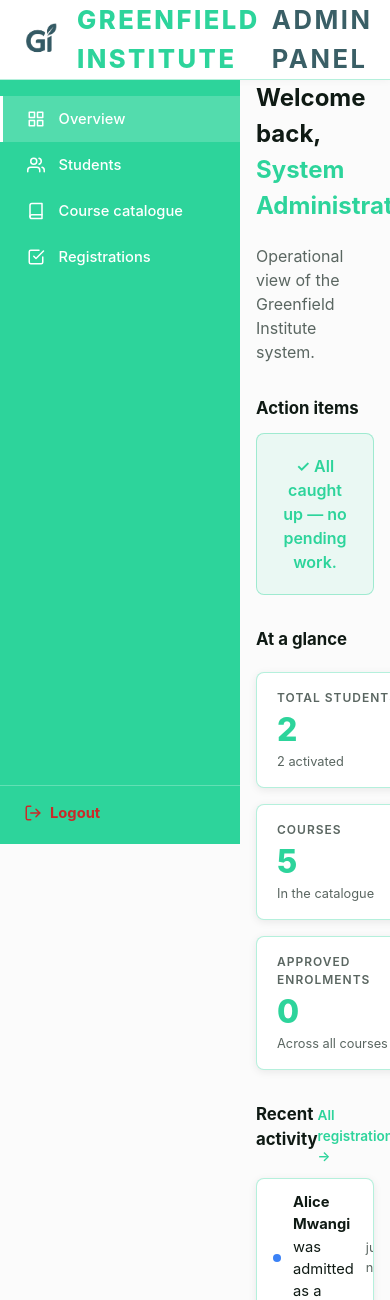
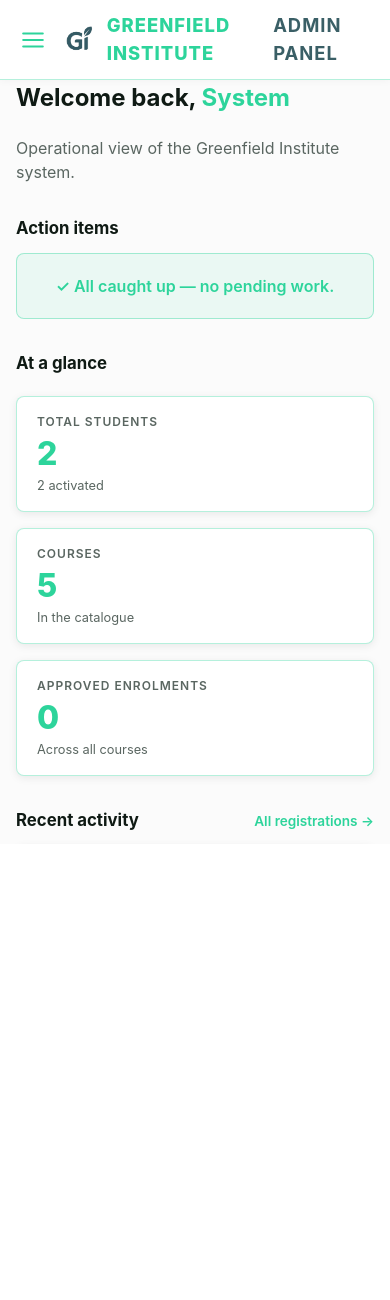
Before and after one commit to Winney360/GreenField_Institute, a PHP site: page /admin/dashboard.php in a window 390 px wide; the page is wider, and only the part inside the window is pictured. Shown: the top 1300 px of that part. After the commit the page ends 830 px from the top of that part, so only its background shows below. Run offline with PHP 8.4, Linux system fonts and the light colour scheme; a user stored in the database is signed in; data comes from the database, SQL or seed files in the repository; data that the repository does not hold is empty.

Commit message:
feat: Implement responsive navbar with hamburger menu for mobile/tablet views and improve user greeting display

```diff
--- a/admin/dashboard.php
+++ b/admin/dashboard.php
@@ -1,6 +1,8 @@
 <?php
 require_once __DIR__ . '/../includes/auth.php';
 $admin = require_admin();
+// Greeting uses just the first word of the name (cleaner heading).
+$firstName = explode(' ', $admin['full_name'])[0];
 ?>
 <!DOCTYPE html>
 <html lang="en">
@@ -11,7 +13,12 @@
     <link rel="stylesheet" href="../assets/css/style.css" />
 </head>
 <body class="has-sidebar">
-    <header class="navbar"><h1><img class="navbar__logo" src="../assets/img/logo.png" alt="" />GREENFIELD INSTITUTE <span class="admin-label">ADMIN PANEL</span></h1></header>
+    <header class="navbar">
+        <button class="navbar__hamburger" type="button" aria-label="Open menu">
+            <svg viewBox="0 0 24 24" fill="none" stroke="currentColor" stroke-width="2" stroke-linecap="round" stroke-linejoin="round" aria-hidden="true"><line x1="3" y1="6" x2="21" y2="6"/><line x1="3" y1="12" x2="21" y2="12"/><line x1="3" y1="18" x2="21" y2="18"/></svg>
+        </button>
+        <h1><img class="navbar__logo" src="../assets/img/logo.png" alt="" />GREENFIELD INSTITUTE <span class="admin-label">ADMIN PANEL</span></h1>
+    </header>
 
     <aside class="sidebar">
         <nav class="sidebar__nav">
@@ -42,7 +49,7 @@
 
     <main class="main">
       <div class="container">
-        <h2>Welcome back, <span class="user-name"><?= htmlspecialchars($admin['full_name']) ?></span></h2>
+        <h2>Welcome back, <span class="user-name"><?= htmlspecialchars($firstName) ?></span></h2>
         <p style="color:var(--text-muted); margin-top:0;">
             Operational view of the Greenfield Institute system.
         </p>
@@ -96,6 +103,7 @@
     </main>
 
     <script src="../assets/js/api.js"></script>
+    <script src="../assets/js/nav.js"></script>
     <script>
         function timeAgo(iso) {
             const now = Date.now();
--- a/assets/css/style.css
+++ b/assets/css/style.css
@@ -431,6 +431,78 @@
     min-height: calc(100vh - var(--navbar-h));
 }
 .has-sidebar .container { margin-top: 1.5rem; }
+
+/* --- Hamburger button (lives in the navbar, mobile/tablet only) --- */
+.navbar__hamburger {
+    display: none;       /* hidden on desktop, shown via media query below */
+    background: transparent;
+    border: none;
+    padding: 0.5rem;
+    color: var(--color-primary);
+    cursor: pointer;
+    align-items: center;
+    justify-content: center;
+}
+.navbar__hamburger svg { width: 26px; height: 26px; }
+
+/* Click-to-close overlay behind the open sidebar. Element is injected
+   dynamically by nav.js; lives in the DOM but hidden until needed. */
+.sidebar-backdrop {
+    display: none;
+    position: fixed;
+    top: var(--navbar-h);
+    left: 0; right: 0; bottom: 0;
+    background: rgba(0, 0, 0, 0.45);
+    z-index: 40;
+    opacity: 0;
+    transition: opacity 0.2s ease;
+}
+
+/* --- Sidebar collapses into a hamburger menu on phones/tablets ----- */
+@media (max-width: 1199px) {
+    /* Show hamburger; pin it to the left of the navbar.
+       Brand stays centred because the hamburger is absolute. */
+    .has-sidebar .navbar__hamburger {
+        display: flex;
+        position: absolute;
+        left: 0.75rem;
+        top: 50%;
+        transform: translateY(-50%);
+    }
+    /* Push the navbar's content right so it doesn't overlap the hamburger,
+       and shrink the brand a bit so the wordmark fits on a phone. */
+    .has-sidebar .navbar {
+        padding-left: 3.75rem;
+    }
+    .has-sidebar .navbar h1 {
+        font-size: 1.15rem;
+        letter-spacing: 1px;
+        gap: 0.5rem;
+    }
+    .has-sidebar .navbar__logo {
+        height: 36px;
+    }
+
+    /* Sidebar starts hidden off-screen to the left, slides in on toggle.
+       Higher z-index than backdrop so it sits on top of the dim overlay. */
+    .has-sidebar .sidebar {
+        transform: translateX(-100%);
+        transition: transform 0.25s ease;
+        z-index: 55;
+    }
+    .has-sidebar.sidebar-open .sidebar {
+        transform: translateX(0);
+    }
+
+    /* Main column reclaims full width — no sidebar in flow on mobile. */
+    .has-sidebar .main {
+        margin-left: 0;
+    }
+
+    /* Backdrop visible when sidebar is open. */
+    .has-sidebar .sidebar-backdrop { display: block; }
+    .has-sidebar.sidebar-open .sidebar-backdrop { opacity: 1; }
+}
 
 .auth-wrap {
     max-width: 420px;
--- /dev/null
+++ b/assets/js/nav.js
@@ -0,0 +1,44 @@
+// ---------------------------------------------------------------
+// Mobile/tablet navigation: hamburger ↔ sliding sidebar.
+//
+// Runs on every page that uses the sidebar layout (body has class
+// `has-sidebar`). Wires up the navbar's hamburger button, injects a
+// backdrop, and toggles `sidebar-open` on the body — CSS does the rest.
+// ---------------------------------------------------------------
+
+(function () {
+    document.addEventListener('DOMContentLoaded', function () {
+        const body = document.body;
+        if (!body.classList.contains('has-sidebar')) return;
+
+        // Inject the backdrop element (used to close the sidebar by tapping outside).
+        const backdrop = document.createElement('div');
+        backdrop.className = 'sidebar-backdrop';
+        backdrop.addEventListener('click', closeSidebar);
+        body.appendChild(backdrop);
+
+        // Toggle on hamburger click.
+        const btn = document.querySelector('.navbar__hamburger');
+        if (btn) {
+            btn.addEventListener('click', function (e) {
+                e.stopPropagation();
+                body.classList.toggle('sidebar-open');
+            });
+        }
+
+        // Close after navigating from a sidebar link — otherwise it stays
+        // open behind the new page on slow connections.
+        document.querySelectorAll('.sidebar__nav a, .sidebar__footer a').forEach(function (a) {
+            a.addEventListener('click', closeSidebar);
+        });
+
+        // Escape key also closes — keyboard accessibility nicety.
+        document.addEventListener('keydown', function (e) {
+            if (e.key === 'Escape') closeSidebar();
+        });
+
+        function closeSidebar() {
+            body.classList.remove('sidebar-open');
+        }
+    });
+})();
```
Also changed, not shown: admin/manage_courses.php (+7 -1 lines), admin/registrations.php (+7 -1 lines), admin/students.php (+7 -1 lines), courses.html (+7 -1 lines), dashboard.html (+10 -3 lines), my-courses.html (+7 -1 lines), profile.html (+7 -1 lines), settings.html (+7 -1 lines).
